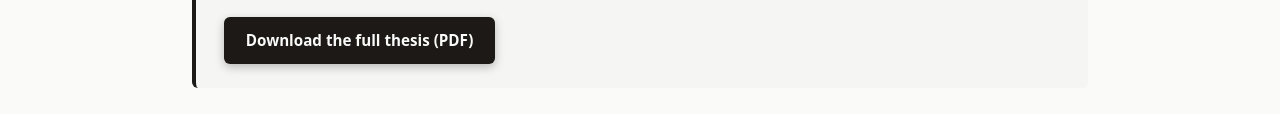
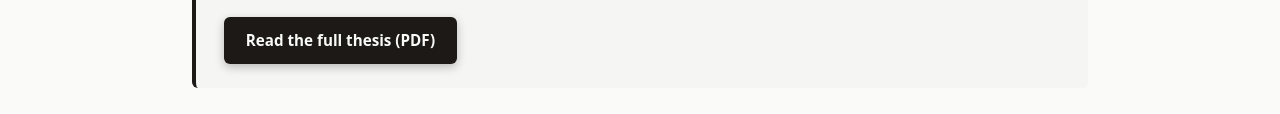
Before and after one commit to Bengelhardt2014/south-street-site, an Astro site: page /about in a window 1280 px wide. Shown: the part 2517-2631 px from the top of the page. Built offline with nearby package versions, Linux system fonts and the light colour scheme; Astro itself is replaced by a stand-in of ours.

Commit message:
Update thesis PDF and standardize thesis CTA wording
Co-Authored-By: Claude Opus 4.8 (1M context) <noreply@anthropic.com>

```diff
--- a/src/pages/about.astro
+++ b/src/pages/about.astro
@@ -183,7 +183,7 @@ const downloads: { title: string; desc: string; format: string; href: string }[]
         work, with the full analysis, methods, and citations, is the thesis itself.
       </p>
       <a class="analysis-maplink" href="/thesis.pdf" target="_blank" rel="noopener">
-        Download the full thesis (PDF)
+        Read the full thesis (PDF)
       </a>
     </section>
 
--- a/src/pages/findings.astro
+++ b/src/pages/findings.astro
@@ -45,7 +45,7 @@ const toc: { id: string; title: string }[] = [
           target="_blank"
           rel="noopener"
           class="text-stone-500 underline underline-offset-2 hover:text-stone-800"
-        >Read the full chapter (PDF)</a>
+        >Read the full thesis (PDF)</a>
       </p>
     </section>
 
--- a/src/pages/history.astro
+++ b/src/pages/history.astro
@@ -26,7 +26,7 @@ const tag = (e: Era) => (e.cycle === 0 ? 'Prologue' : `Cycle ${e.cycle} · ${cap
         target="_blank"
         rel="noopener"
         class="text-stone-500 underline underline-offset-2 hover:text-stone-800"
-      >Full history and sources</a>
+      >Read the full thesis (PDF)</a>
     </p>
   </section>
 
@@ -179,7 +179,7 @@ const tag = (e: Era) => (e.cycle === 0 ? 'Prologue' : `Cycle ${e.cycle} · ${cap
         thesis.
       </p>
       <a class="era-btn" href="/thesis.pdf" target="_blank" rel="noopener">
-        Read the thesis (PDF)
+        Read the full thesis (PDF)
       </a>
     </div>
   </section>
```
Also changed, not shown: 1 other file.
